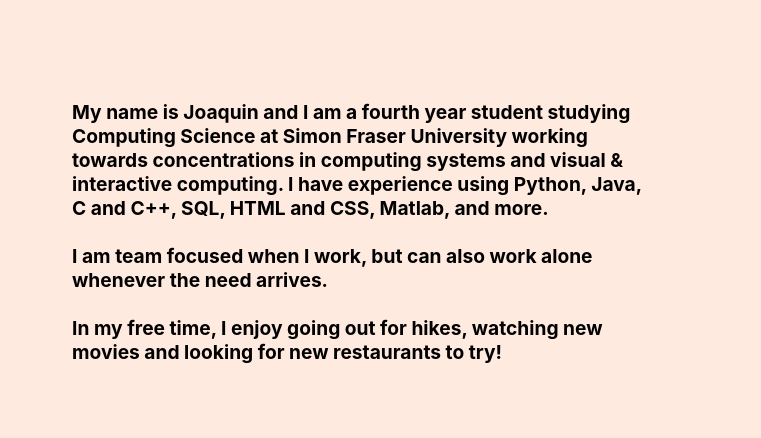
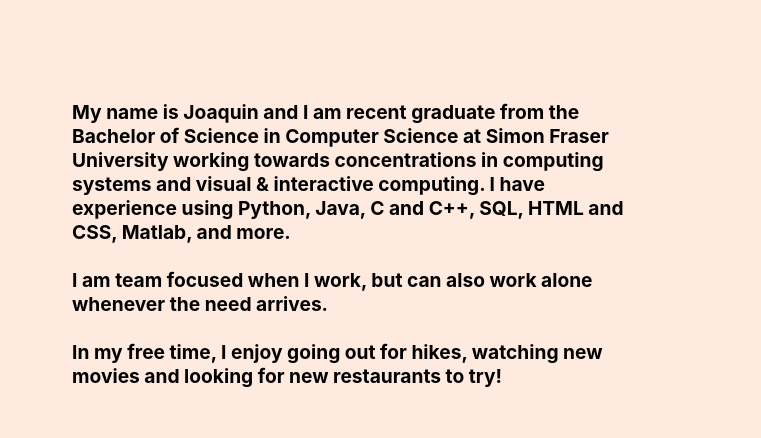
Before and after one commit to joaquin-aw/PersonalWebsite, a plain HTML site: page webpages/aboutMe.html in a window 1280 px wide. Shown: the part 239-677 px from the top of the page, 0-761 px from the left. Drawn offline with Linux system fonts and the light colour scheme; grey boxes are pictures that could not be loaded.

Commit message:
About me Update

```diff
--- a/webpages/aboutMe.html
+++ b/webpages/aboutMe.html
@@ -30,8 +30,8 @@
     <br>
 
     <p id="aboutMeP" class="ps">
-        My name is Joaquin and I am a fourth year student studying
-        Computing Science at Simon Fraser University working towards concentrations in computing systems and visual & interactive computing. I have experience
+        My name is Joaquin and I am recent graduate from the Bachelor of Science in
+        Computer Science at Simon Fraser University working towards concentrations in computing systems and visual & interactive computing. I have experience
         using Python, Java, C and C++, SQL, HTML and CSS,  Matlab, and
         more.
         <br>
```
